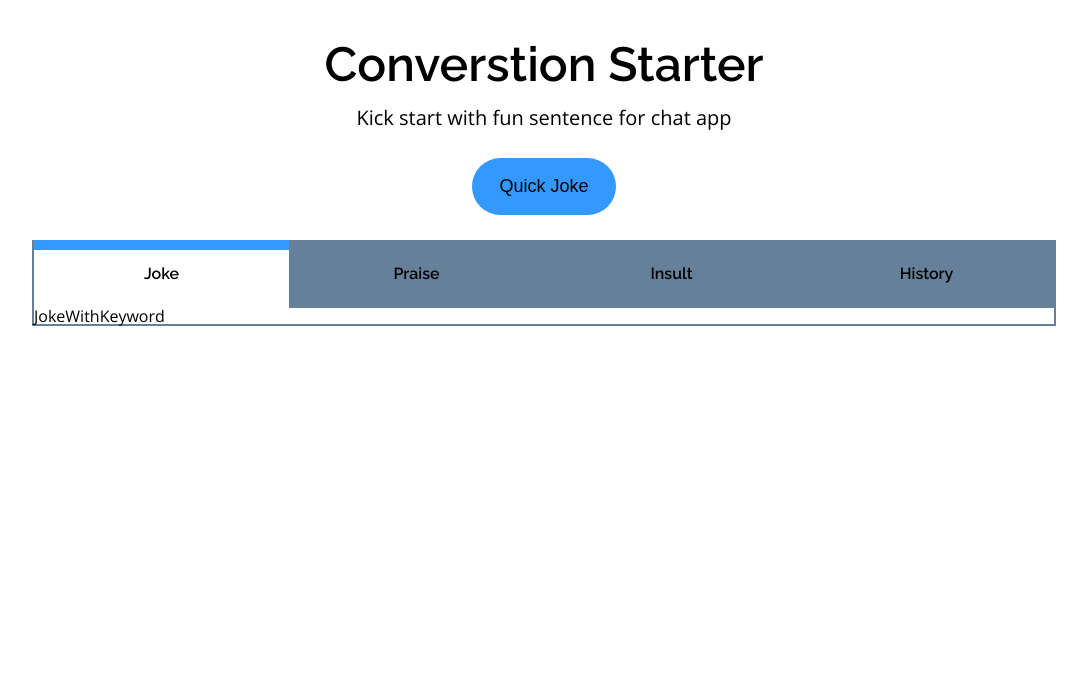
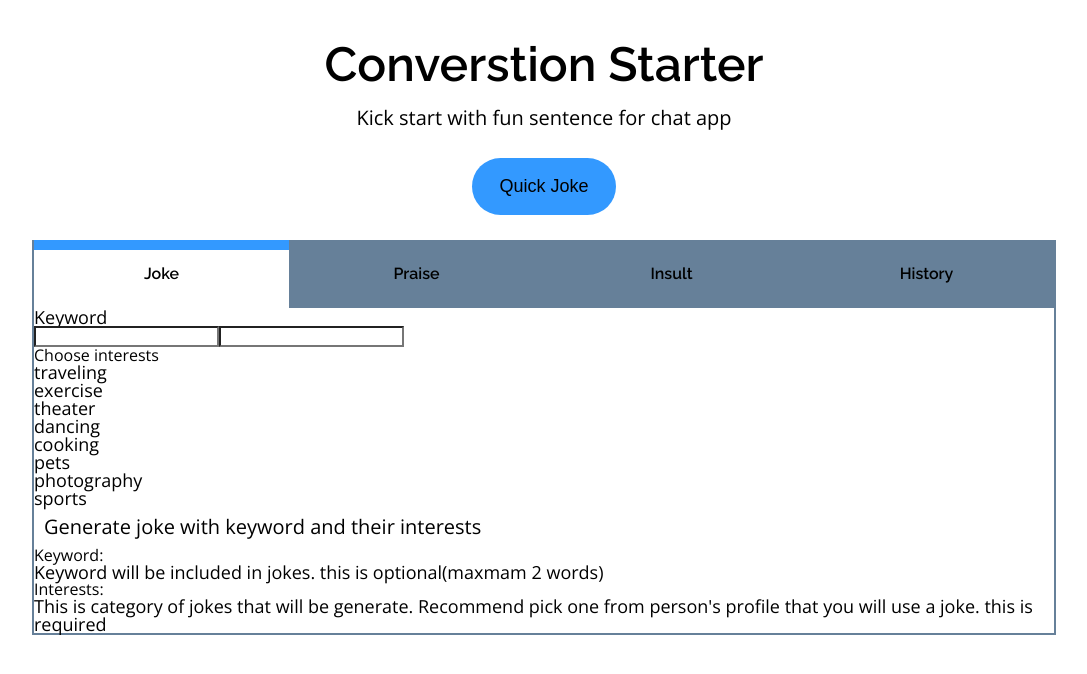
Before and after one commit to Tomo-ja/joke-generator, a React (Create React App) app: page / in a window 1280 px wide. Shown: the top 674 px of the page, without its empty margins (96-1183 px from the left). Built offline with nearby package versions, Linux system fonts and the light colour scheme.

Commit message:
create exprenation

```diff
--- a/src/Component/JokeWithKeyword.tsx
+++ b/src/Component/JokeWithKeyword.tsx
@@ -1,7 +1,31 @@
 import React from 'react'
+import interests from '../Data/interests'
 
 export default function JokeWithKeyword() {
   return (
-	<section>JokeWithKeyword</section>
+	<section>
+		<form>
+			<div className="keyword">
+				<p>Keyword</p>
+				<input type='text' />
+				<input type="text" />
+			</div>
+			<div>
+				<div>Choose interests</div>
+				<div>
+					{ Object.values(interests).map( keyword => (
+						<p>{keyword}</p>
+					))}
+				</div>
+			</div>
+		</form>
+		<div>
+			<h2>Generate joke with keyword and their interests</h2>
+			<h3>Keyword:</h3>
+			<p>Keyword will be included in jokes. this is optional(maxmam 2 words)</p>
+			<h3>Interests:</h3>
+			<p>This is category of jokes that will be generate. Recommend pick one from person's profile that you will use a joke. this is required </p>
+		</div>
+	</section>
   )
 }
--- /dev/null
+++ b/src/Data/interests.ts
@@ -0,0 +1,13 @@
+
+const interests = {
+	1: 'traveling',
+	2: 'exercise',
+	3: 'theater',
+	4: 'dancing',
+	5: 'cooking',
+	6: 'pets',
+	7: 'photography',
+	8: 'sports'
+}
+
+export default interests
```
